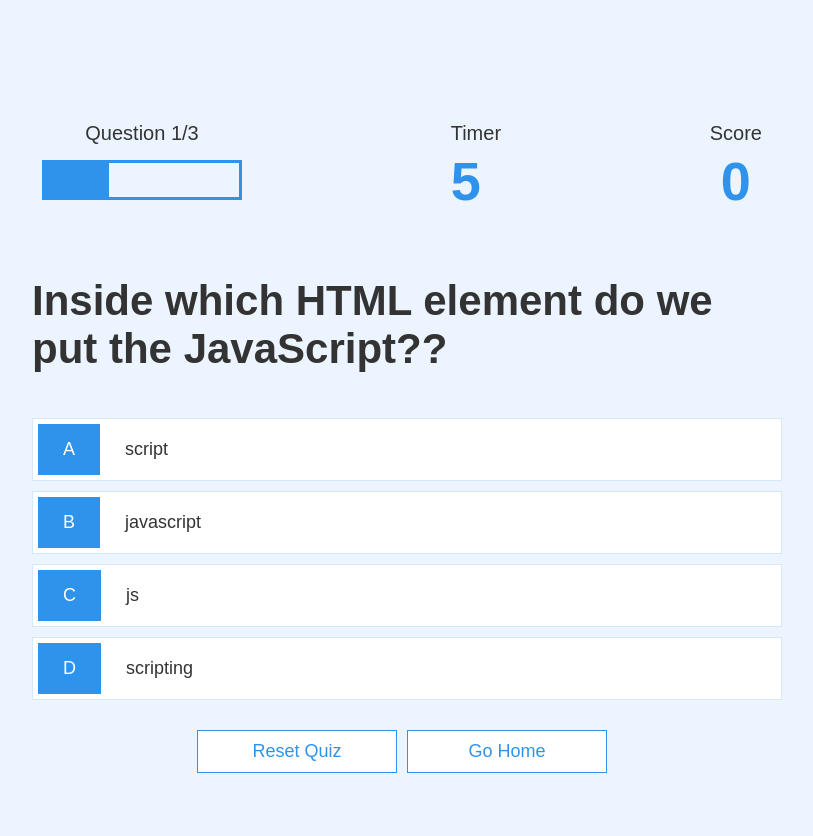
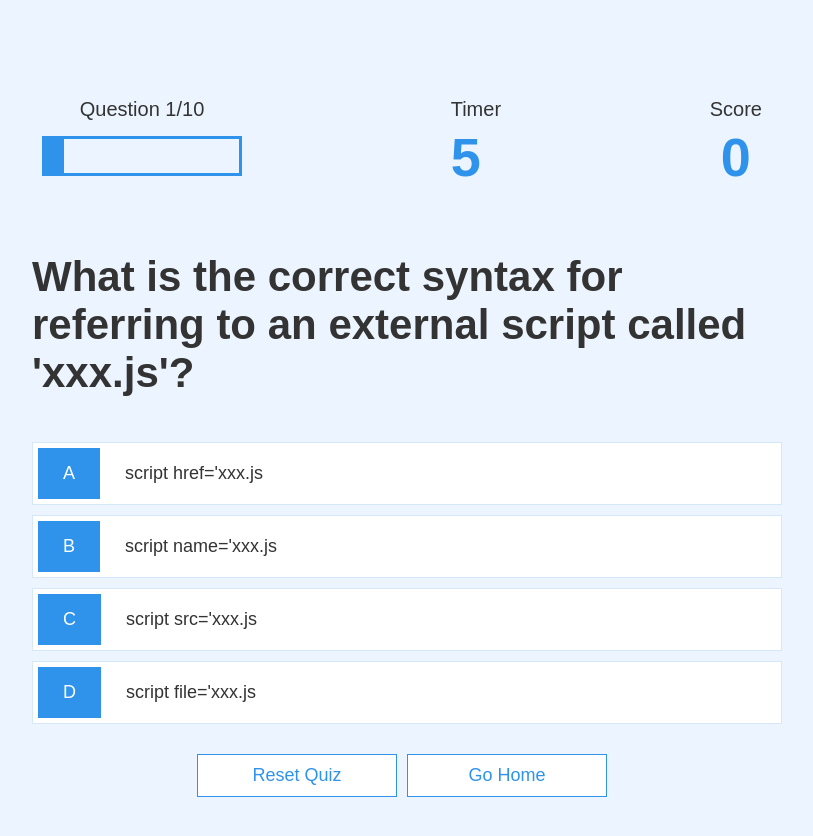
Before and after one commit to sanskar0901/Quiz-web-app, a plain HTML site: page game.html in a window 1280 px wide. Shown: the whole page, without its empty margins (238-1051 px from the left). Drawn offline with Linux system fonts and the light colour scheme.

Commit message:
added more Questions

```diff
--- a/end.js
+++ b/end.js
@@ -36,7 +36,9 @@ function saveHighScore() {
       username: username.value,
       score: finalScore.innerHTML,
 
+
     });
+    window.alert('Saved Successfully')
   };
   function goData(){
     firebase.database().ref('users/').once("value",function(snapshot){
--- a/game.js
+++ b/game.js
@@ -35,11 +35,84 @@ let questions=[
     choice3: "msg('Hello World');",
     choice4: "alert('Hello World');",
     answer: 4
+  },
+  {
+    question: "Grand Central Terminal, Park Avenue, New York is the world's",
+    choice1: "largest railway station",
+    choice2: "highest railway station",
+    choice3: "longest railway station",
+    choice4: "None",
+    answer: 1
+  },
+  {
+    question: "Entomology is the science that studies",
+    choice1: "Behavior of human beings",
+    choice2: "Insects",
+    choice3: "The origin and history of technical and scientific terms",
+    choice4: "The formation of rocks",
+    answer: 2
+  },
+
+  {
+   question : "Which car manufacturer was the first to win 100 F1 races?",
+   choice1 : "Ferrari",
+   choice2 : "Nissan",
+   choice3 : "Ford",
+   choice4 : "None",
+   answer : 1
+  },
+    {
+      question : "In the professional era which woman has won the most titles at Wimbledon [singles, doubles and mixed] ?",
+      choice1 : "Venus",
+      choice2 : "Hingis",
+      choice3 : "Martina Navratilova",
+      choice4 : "Waynetta",
+      answer : 3
+      },
+      {
+        question : "How many times have Liverpool been relegated from the top flight of English football?",
+        choice1 : "Four",
+        choice2 : "Three",
+        choice3 : "Two",
+        choice4 : "Five",
+        answer : 2
+      },
+      {
+        question: " Which one is correct team name in NBA?",
+        choice1: "New York Bulls",
+        choice2: "Los Angeles Kings",
+        choice3: "Golden State Warriros",
+        choice4: "Huston Rocket",
+        answer: 4
+      },
+      {
+        question: "5 + 7 = ?",
+        choice1: "10",
+        choice2: "11",
+        choice3: "12",
+        choice4: "13",
+        answer: 3
+      },
+      {
+        question: "12 - 8 = ?",
+        choice1: "1",
+        choice2: "2",
+        choice3: "3",
+        choice4: "4",
+        answer: 4
+      },
+      {
+        question: "120 - 80 = ?",
+        choice1: "9600",
+        choice2: "2000",
+        choice3: "1900",
+        choice4: "4800",
+        answer: 1
       }
 ];
 
 const CORRECT_BONUS = 10;
-const MAX_QUESTIONS = 3;
+const MAX_QUESTIONS = 10;
 
 startGame = () =>{
      questionCounter = 0;
```
Also changed, not shown: end.html (+0 -1 lines). Lines whose indentation alone changed are shown as unchanged.
